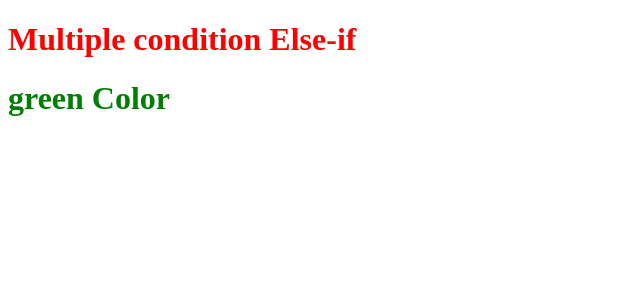
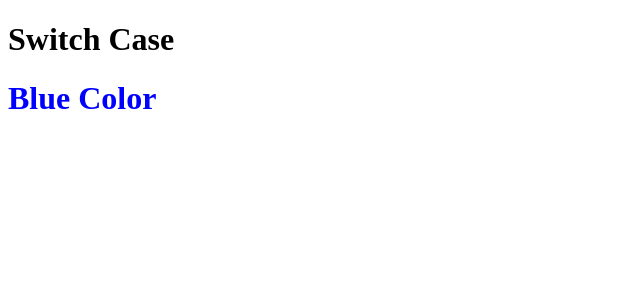
Before and after one commit to YashShetty2001/Angular, an Angular app: page / in a window 1280 px wide. Shown: the top 300 px of the page, without its empty margins (0-640 px from the left). Built offline with nearby package versions, Linux system fonts and the light colour scheme.

Commit message:
Switch Case

```diff
--- a/src/app/app.component.css
+++ b/src/app/app.component.css
@@ -1,4 +1 @@
 /* this will have second preference as the first preference will be of internal css */
-.heading{
-    color: red;
-}
--- a/src/app/app.component.html
+++ b/src/app/app.component.html
@@ -1,13 +1,9 @@
-<h1 class="heading">{{title}} </h1>
-
-
-<ng-template [ngIf]="color==='red'">
-    <h1 style="color: red;">Red Color</h1>
-</ng-template>
-
-<ng-template [ngIf]="color==='green'">
-    <h1 style="color: green;">green Color</h1>
-</ng-template>
-<ng-template [ngIf]="color==='blue'">
-    <h1 style="color:blue;">blue Color</h1>
-</ng-template>
+<h1 >{{title}} </h1>
+<div [ngSwitch]="color">
+    <h1 *ngSwitchCase="'red'" style="color: red;" >Red Color</h1>
+    <h1 *ngSwitchCase="'blue'" style="color: blue;" >Blue Color</h1>
+    <h1 *ngSwitchCase="'green'" style="color: green;" >Green Color</h1>
+    <h1 *ngSwitchCase="'orange'" style="color: orange;" >Orange Color</h1>
+    <h1 *ngSwitchCase="'skyblue'" style="color: skyblue;" >Skyblue Color</h1>
+    <h1 *ngSwitchDefault style="color: black;" >Unknown Color Color</h1>
+</div>
--- a/src/app/app.component.ts
+++ b/src/app/app.component.ts
@@ -6,6 +6,6 @@ import { Component } from '@angular/core';
   styleUrls: ['./app.component.css']
 })
 export class AppComponent {
-  title = 'Multiple condition Else-if';
-  color='green';
+  title = 'Switch Case';
+  color='blue';
 }
```
